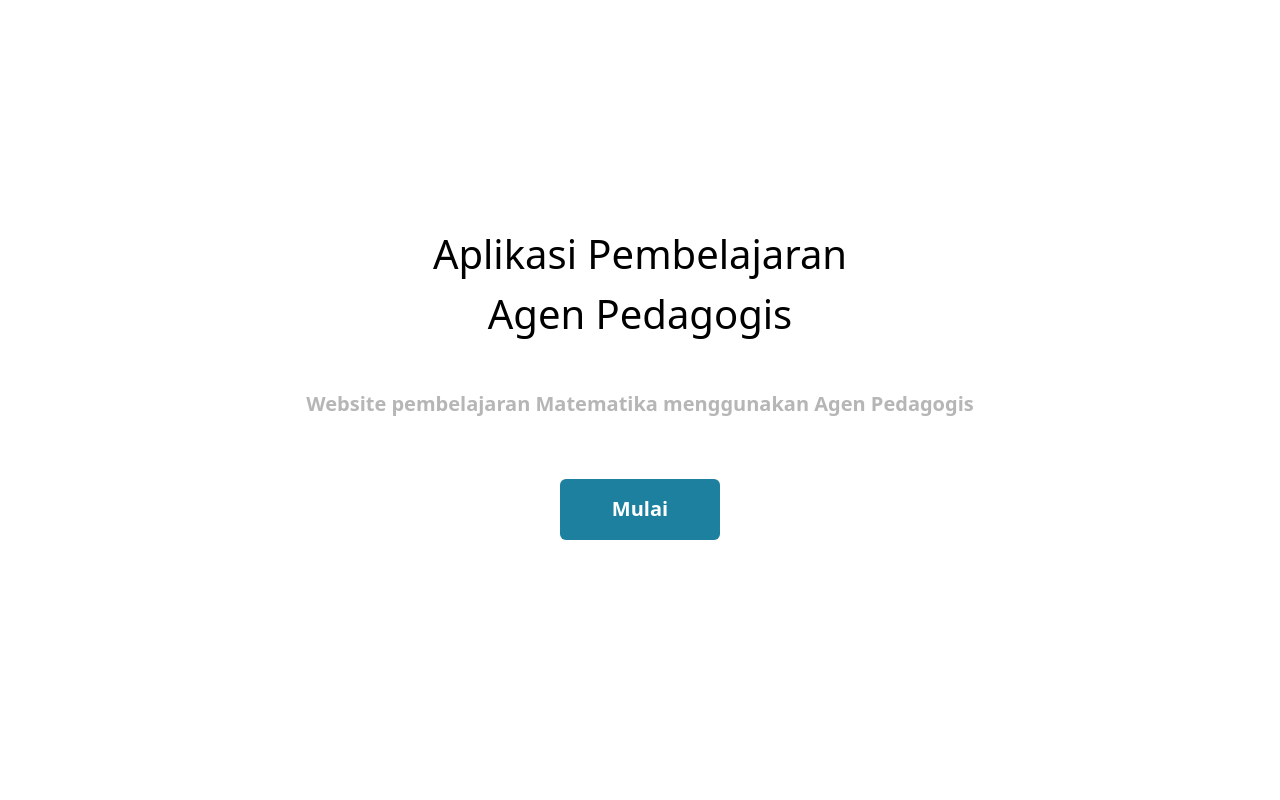
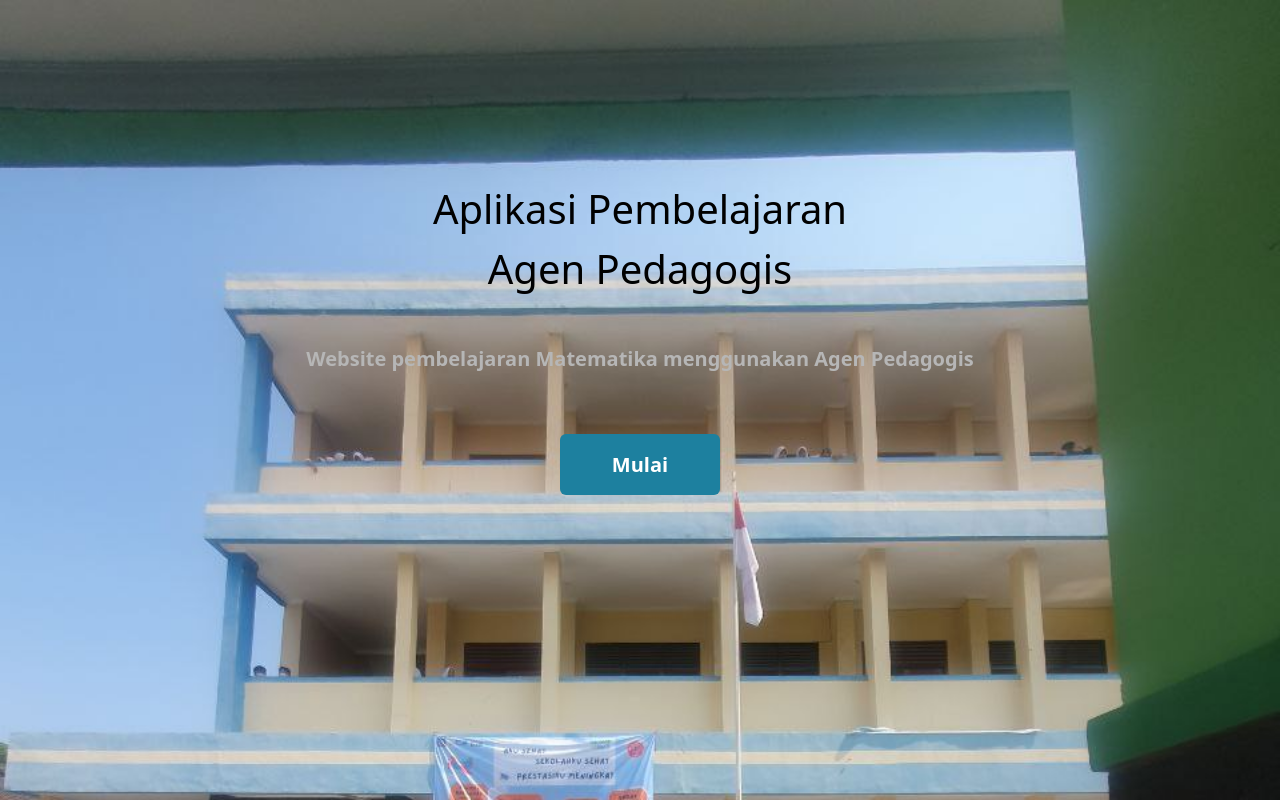
Before and after one commit to arryadali/TA-pedagogical, a React (Create React App) app: page / in a window 1280 px wide. Built offline with nearby package versions, Linux system fonts and the light colour scheme.

Commit message:
update soal

```diff
--- a/src/component/materi_nav/materi_post_test/materi_belajar_posttest.jsx
+++ b/src/component/materi_nav/materi_post_test/materi_belajar_posttest.jsx
@@ -5,8 +5,12 @@ const Materi_belajar_posttest = () => {
   return (
     <section id='materi_posttest'>
         <Navbar/>
-        <div>
-          INI MATERI POST TEST ngentot
+        <div className='h-screen bg-gradient-to-r from-cyan-500 to-blue-500'>
+            <div className='mx-auto max-w-7xl bg-white h-auto'>
+                <div>
+                    INI MATERI POST TEST
+                </div>
+            </div>
         </div>
     </section>
   )
--- a/src/component/navbar.jsx
+++ b/src/component/navbar.jsx
@@ -5,7 +5,7 @@ const Navbar = () => {
   return (
 
     <section id='navbar'>
-      <nav class="bg-white border-gray-200">
+      <nav class="bg-white border-gray-200 container">
         <div class="max-w-screen-xl flex flex-wrap items-center justify-between mx-auto p-4">
           <div className='flex items-center'>
             <img src="../asset/logo2.png" class="h-8 mr-3" alt="Flowbite Logo" />
--- a/src/component/soal_nav/soal_post_test/soal_belajar_posttest.jsx
+++ b/src/component/soal_nav/soal_post_test/soal_belajar_posttest.jsx
@@ -5,9 +5,19 @@ const Soal_belajar_posttest = () => {
   return (
     <section id='soal_belajar_posttest'>
         <Navbar/>
-        <div>
-            INI SOAL BELAJAR POSTTEST
+
+        <div className='grid grid-cols-2 gap-10 w-[82%] m-auto'>
+            <div>
+                <img src="../asset/materi/pecahan.png" alt="" />
+                <p>Lorem ipsum dolor sit amet consectetur adipisicing elit. Veniam exercitationem, dignissimos repudiandae sunt cumque nobis facere ut fuga, ducimus unde asperiores. Tenetur voluptates excepturi doloremque sequi, minima veniam magnam labore.</p>
+            </div>
+
+            <div className='border-2 rounded-xl h-[400px] w-[50%] mx-auto overflow-hidden'>
+                <img src="../asset/agen/guru.png" alt="" width={230} className='mx-auto'/>
+                <p className='h-full bg-green-400 text-justify'>KATA KATA MOTIVASI DISINI.</p>
+            </div>
         </div>
+
     </section>
   )
 }
--- a/src/component/welcomepage.jsx
+++ b/src/component/welcomepage.jsx
@@ -4,7 +4,8 @@ import { Link } from 'react-router-dom';
 const Welcomepage = () => {
   return (
     <section id='welcomepage'>
-        <ul className="font-sans text-center items-center mt-[14rem]">
+        <div className='bg-banner container'>
+          <ul className="py-[14%] font-sans text-center items-center h-screen">
               <li className='text-[40px] font-medium mb-[45px]'>
                   Aplikasi Pembelajaran <pre className='text-[40px] font-medium font-sans'> Agen Pedagogis </pre>
               </li>
@@ -19,6 +20,7 @@ const Welcomepage = () => {
                 </Link>
               </li>
           </ul>
+        </div>
     </section>
   )
 }
--- a/src/index.css
+++ b/src/index.css
@@ -15,3 +15,11 @@ code {
   font-family: source-code-pro, Menlo, Monaco, Consolas, 'Courier New',
     monospace;
 }
+
+.bg-banner {
+    background-image: url("../public/asset/sekolah/lapangan.jpeg");
+    background-size: cover;
+    background-repeat: no-repeat;
+    width : 100%;
+    height : 100%;
+}
```
Also changed, not shown: public/asset/materi/pecahan.png (added), public/asset/sekolah/lapangan.jpeg (added). Lines whose indentation alone changed are shown as unchanged.
